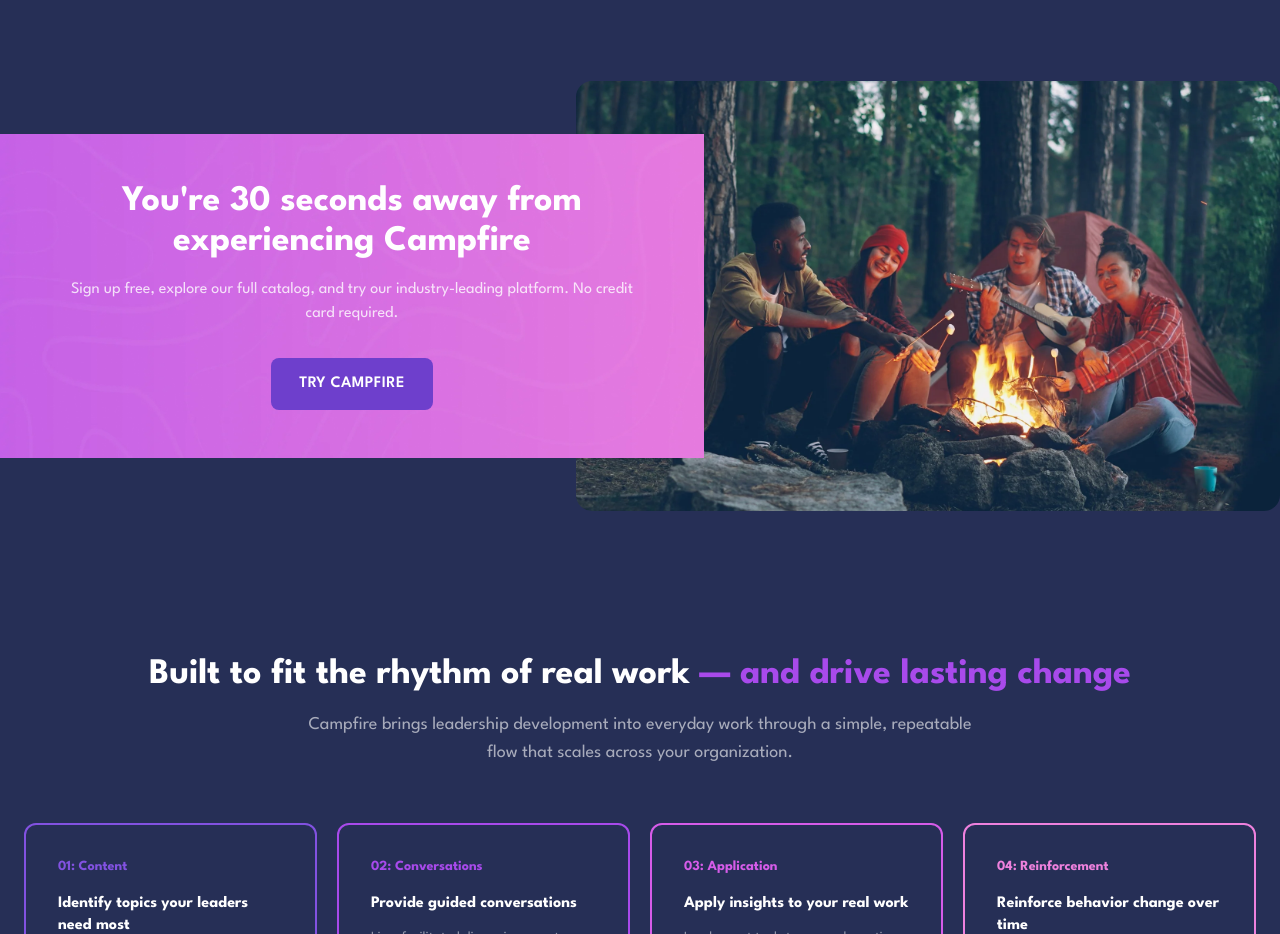
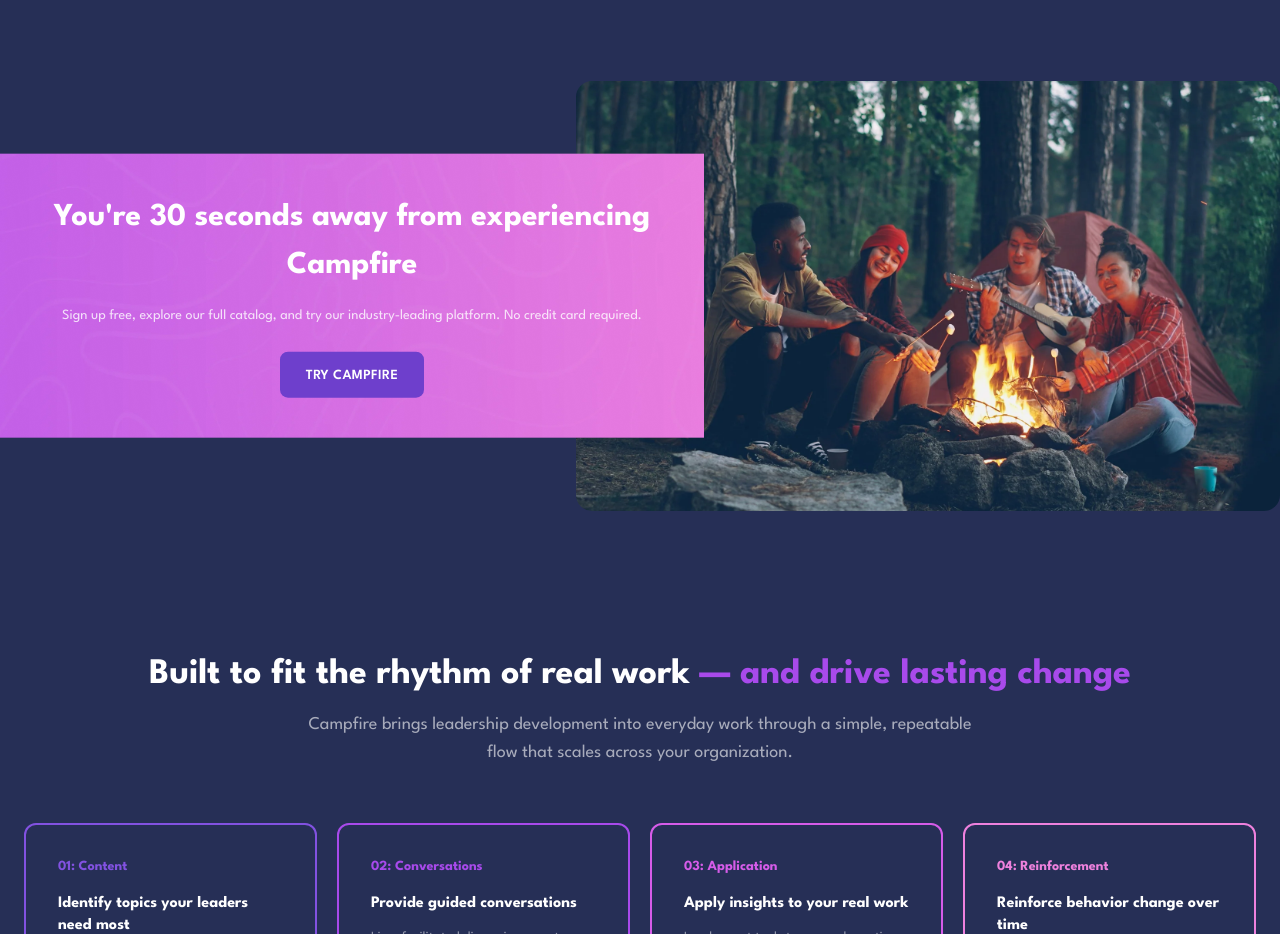
Before and after one commit to stevearntz/campfire-website, a Next.js app: page / in a window 1280 px wide. Shown: the part 2540-3474 px from the top of the page. Built offline with nearby package versions, Linux system fonts and the light colour scheme; no server answers.

Commit message:
Use clamp() for fully fluid pink topo sizing — no breakpoints
Font sizes, padding, and margins all scale fluidly with viewport
width using CSS clamp() instead of Tailwind breakpoints.

Co-Authored-By: Claude Opus 4.6 <noreply@anthropic.com>

```diff
--- a/app/page.tsx
+++ b/app/page.tsx
@@ -231,17 +231,27 @@ export default function Home() {
 
           {/* Pink topo — fixed min-width, slides over image as viewport shrinks */}
           <div
-            className="absolute left-0 top-1/2 -translate-y-1/2 z-10 w-[55%] min-w-[650px] px-12 py-10 lg:px-16 lg:py-12 text-center"
+            className="absolute left-0 top-1/2 -translate-y-1/2 z-10 w-[55%] min-w-[650px] text-center"
             style={{
               backgroundImage: "url('/pink-topo-bg.webp')",
               backgroundSize: "cover",
               backgroundPosition: "center",
+              padding: "clamp(2.5rem, 3vw, 4rem) clamp(2rem, 4vw, 4rem)",
             }}
           >
-            <h2 className="text-2xl lg:text-3xl xl:text-4xl font-bold text-white max-w-[840px] mx-auto">
+            <h2
+              className="font-bold text-white max-w-[840px] mx-auto"
+              style={{ fontSize: "clamp(1.5rem, 2.5vw, 2.25rem)" }}
+            >
               You&apos;re 30 seconds away from experiencing Campfire
             </h2>
-            <p className="mt-4 text-sm lg:text-base text-white/80 max-w-[840px] mx-auto">
+            <p
+              className="text-white/80 max-w-[840px] mx-auto"
+              style={{
+                fontSize: "clamp(0.875rem, 1.1vw, 1.125rem)",
+                marginTop: "clamp(0.75rem, 1.2vw, 1.25rem)",
+              }}
+            >
               Sign up free, explore our full catalog, and try our
               industry-leading platform. No credit card required.
             </p>
@@ -249,7 +259,12 @@ export default function Home() {
               href="https://tools.getcampfire.com/courses"
               target="_blank"
               rel="noopener noreferrer"
-              className="mt-8 inline-block px-7 py-3.5 text-sm lg:text-base font-semibold text-white bg-[#6E3FCC] rounded-lg hover:bg-[#5B34AB] transition-colors uppercase tracking-wide"
+              className="inline-block font-semibold text-white bg-[#6E3FCC] rounded-lg hover:bg-[#5B34AB] transition-colors uppercase tracking-wide"
+              style={{
+                fontSize: "clamp(0.875rem, 1vw, 1rem)",
+                padding: "clamp(0.75rem, 1vw, 1rem) clamp(1.5rem, 2vw, 2rem)",
+                marginTop: "clamp(1.5rem, 2vw, 2.5rem)",
+              }}
             >
               Try Campfire
             </a>
```
